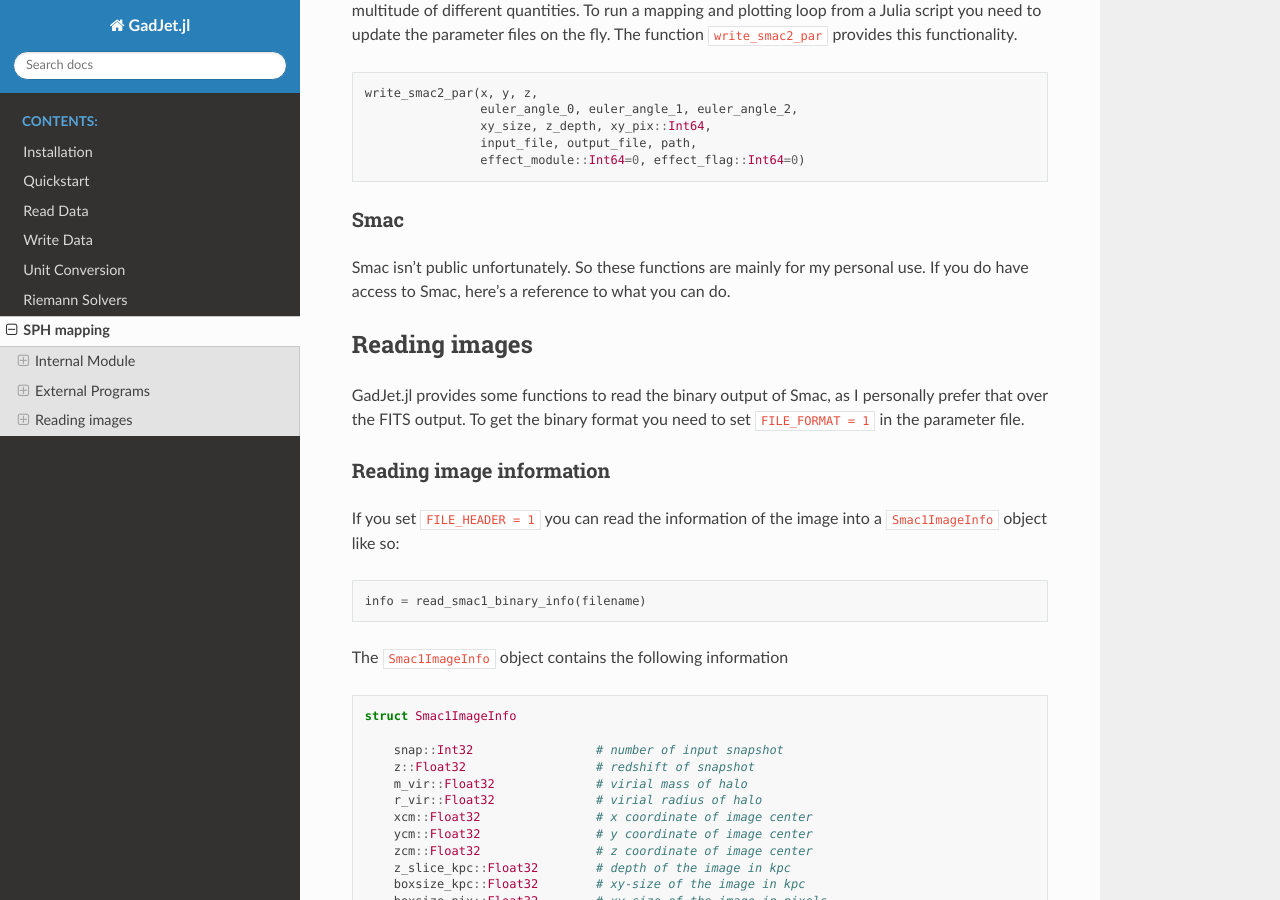
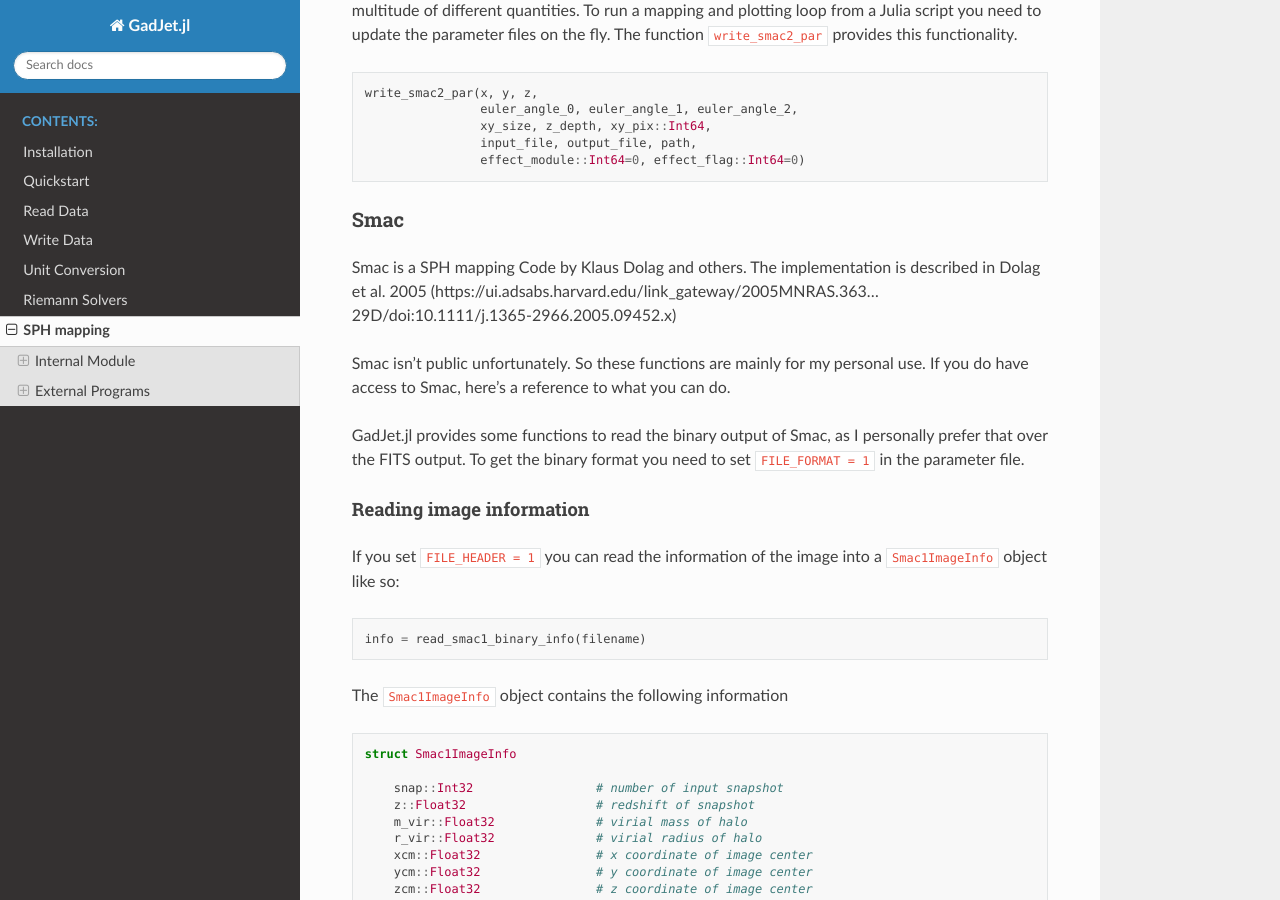
Before and after one commit to LudwigBoess/GadJet.jl, a Sphinx documentation site: the page built from docs/usage/sph_mapping.md, in a window 1280 px wide and 900 px high, scrolled down 1568 px. Built offline with Sphinx 7.4.7 and the Read the Docs theme 2.0.0, drawn with Linux system fonts in a browser that asks for light colours.

Commit message:
Update sph_mapping.md

````diff
--- a/docs/usage/sph_mapping.md
+++ b/docs/usage/sph_mapping.md
@@ -8,10 +8,10 @@ You can map SPH data to a grid using the function:
 
 ```julia
 function sphMapping(Pos, HSML, M, ρ, Bin_Quant;
-		            param::mappingParameters, kernel,
-		            show_progress::Bool=true,
-				    # conserve_quantities::Bool=false,  # not used yet
-				    dimensions::Int=2)
+		    param::mappingParameters, kernel,
+		    show_progress::Bool=true,
+		    # conserve_quantities::Bool=false,  # not used yet
+		    dimensions::Int=2)
 
 	[...]
 
@@ -25,7 +25,7 @@ To map the data you need to define the mapping parameters via the `mappingParame
 
 ```julia
 par = mappingParameters(xlim=[xmin, xmax], ylim=[ymin, ymax], zlim=[zmin, zmax],
-						Npixels=200)
+			Npixels=200)
 ```
 Instead of Npixels you can also give the keyword argument `pixelSideLength` if you prefer to define your image that way.
 
@@ -71,16 +71,16 @@ write_smac2_par(x, y, z,
 ```
 
 ### Smac
+
+Smac is a SPH mapping Code by Klaus Dolag and others. The implementation is described in Dolag et al. 2005 (https://ui.adsabs.harvard.edu/link_gateway/2005MNRAS.363...29D/doi:10.1111/j.1365-2966.2005.09452.x)
+
 Smac isn't public unfortunately. So these functions are mainly for my personal use.
 If you do have access to Smac, here's a reference to what you can do.
-
-Reading images
---------------
 
 GadJet.jl provides some functions to read the binary output of Smac, as I personally prefer that over the FITS output.
 To get the binary format you need to set `FILE_FORMAT = 1` in the parameter file.
 
-### Reading image information
+#### Reading image information
 
 If you set `FILE_HEADER = 1` you can read the information of the image into a `Smac1ImageInfo` object like so:
 
@@ -114,7 +114,7 @@ end
 
 ```
 
-### Reading the image
+#### Reading the image
 
 The image itself can be read with
 
````
